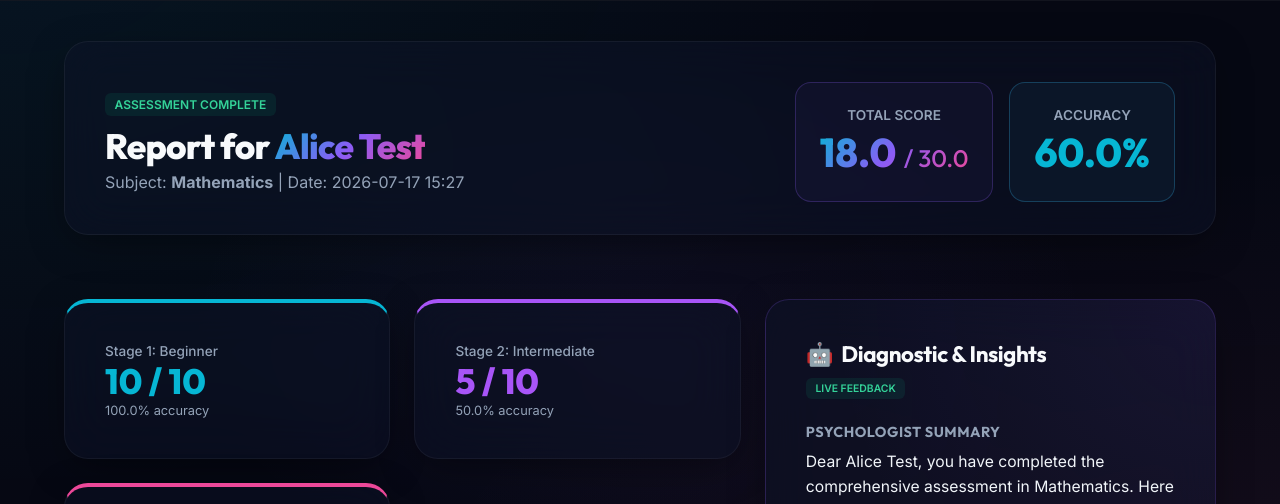
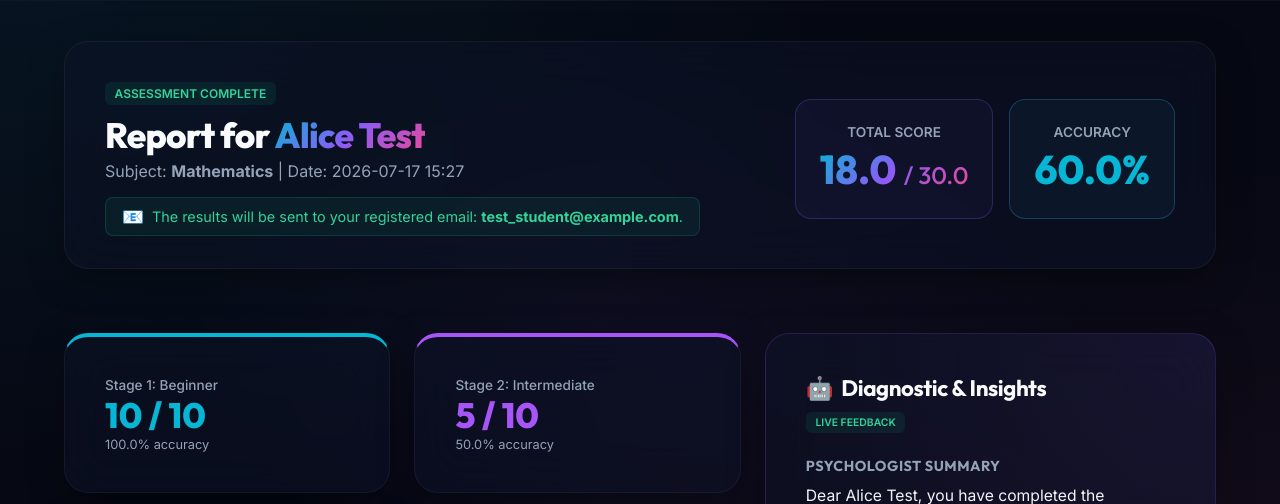
Before and after one commit to datalex-exe/Metrilex-, a Flask app: page /test/1/results in a window 1280 px wide. Shown: the part 73-577 px from the top of the page. Run offline with Flask 3, Linux system fonts and the light colour scheme; a user stored in the database is signed in; data comes from the database, SQL or seed files in the repository; data that the repository does not hold is empty.

Commit message:
Update results.html

```diff
--- a/templates/results.html
+++ b/templates/results.html
@@ -16,6 +16,10 @@
                 {% endif %}
                 | Date: {{ test.created_at[:16].replace('T', ' ') }}
             </p>
+            <div style="margin-top: 1rem; display: flex; align-items: center; gap: 0.5rem; font-size: 0.9rem; background: rgba(16, 185, 129, 0.08); border: 1px solid rgba(16, 185, 129, 0.2); padding: 0.6rem 1rem; border-radius: 8px; width: fit-content; color: #34d399;">
+                <span style="font-size: 1.1rem; line-height: 1;">📧</span>
+                <span>The results will be sent to your registered email: <strong>{{ user.email }}</strong>.</span>
+            </div>
         </div>
 
         <div style="display: flex; gap: 1rem; align-items: center;">
```
